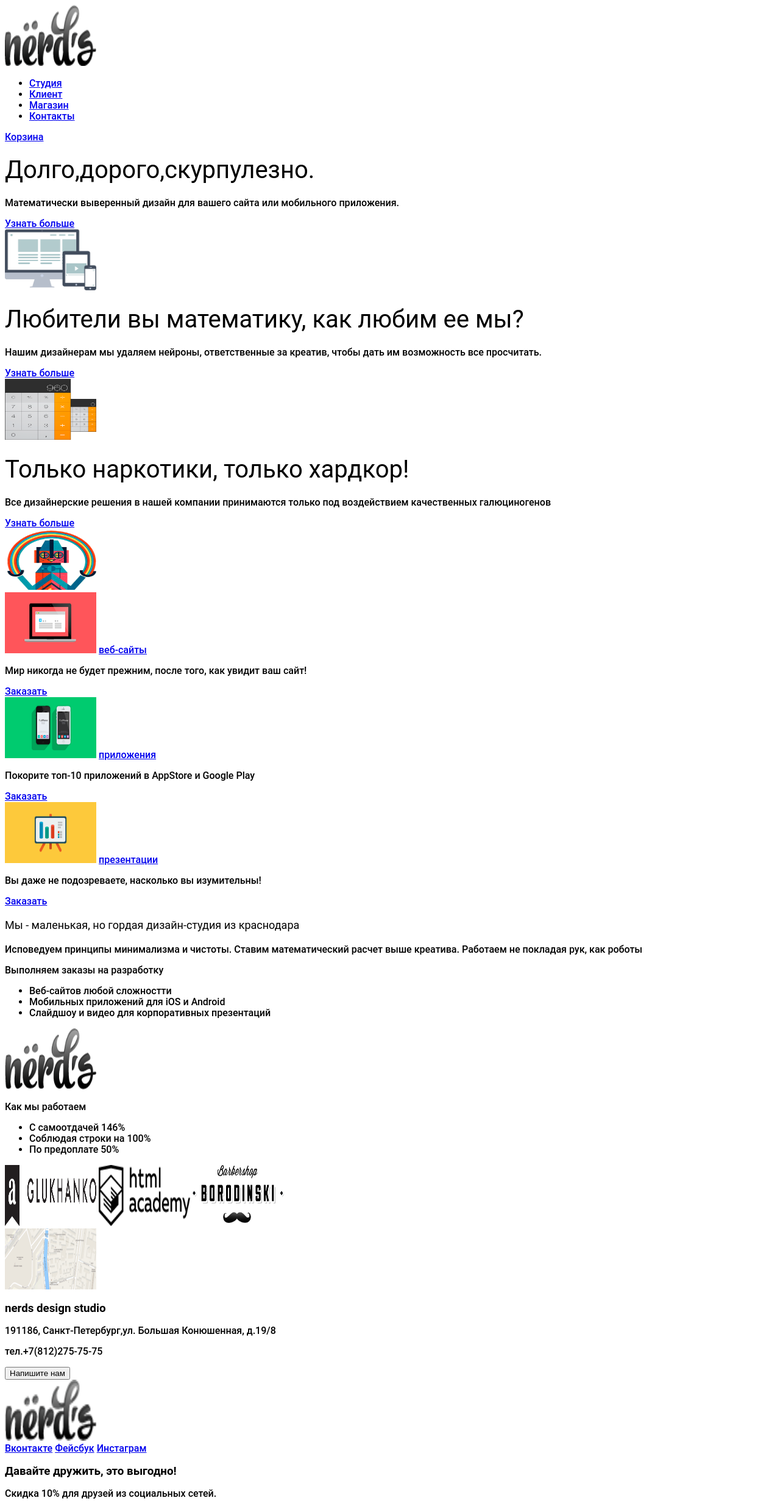
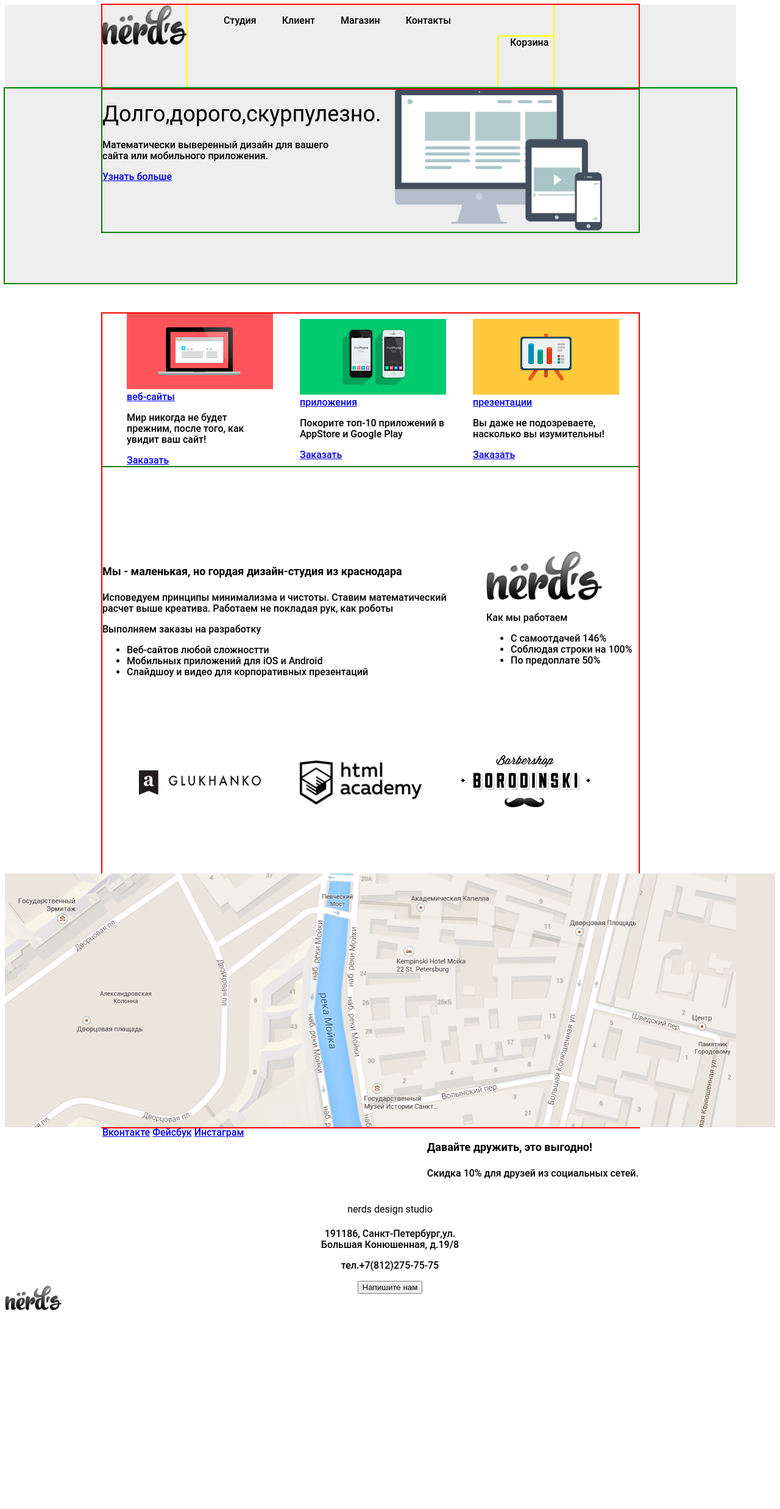
Before and after one commit to alexandranicole/220790-nerds, a plain HTML site: page index.html in a window 1280 px wide. Shown: the whole page at 61% size. After the commit the page ends 2208 px from the top, so only its background shows below. Drawn offline with Linux system fonts and the light colour scheme.

Commit message:
сетка

```diff
--- a/css/style.css
+++ b/css/style.css
@@ -7,13 +7,266 @@ body {
 }
 
 h1 {
-  font-size: 40px;
+  font-size: 36px;
   font-weight: normal;
   line-height: 36px;
 }
 
 h2 {
   font-size: 18px;
+  font-weight: bold;
+  line-height: 36px;
+}
+
+h3 {
+  font-size: 16px;
   font-weight: normal;
-  line-height: 30px;
+   line-height: 30px;
 }
+
+/*HEADER*/
+
+.clearfix::after {
+  content: "";
+  display: table;
+  clear: both;
+}
+
+.main-header {
+  width: 1200px;
+  margin-bottom: 50px;
+  background: #eee;
+}
+
+.logo{
+float: left;
+width: 140px;
+}
+
+.container {
+width: 880px;
+margin-left: 160px;
+margin-right: 160px;
+ outline: 2px solid red;
+}
+
+.main-navigation {
+  width: 600px;
+  background: #eee;
+  margin-right: 60px;
+  float: left;
+  outline: 2px solid yellow;
+}
+
+.main-navigation li {
+  display: inline-block;
+  vertical-align: middle;
+}
+
+.main-navigation a {
+  padding: 26px 19px;
+  font-size: 16px;
+  line-height: 20px;
+  color: black;
+  text-decoration: none;
+}
+
+.user-block {
+float: right;
+  min-height: 85px;
+  width: 90px;
+  outline: 2px solid yellow;
+}
+
+.bottom-container{
+  clear: both;
+  width: 880px;
+  height: 200px;
+  margin-left: auto;
+  margin-right: auto;
+  padding-top: 40px;
+   outline: 2px solid yellow;
+}
+
+
+.slider {
+  width: 1200px;
+  height: 319px;
+  background: #eee;
+  outline: 2px solid green;
+}
+
+.slider-content {
+width: 880px;
+margin-left: 160px;
+margin-right: 160px;
+outline: 2px solid green;
+}
+
+.slider-item{
+width: 880px;
+height: 235px;
+
+}
+
+.left{
+float: left;
+  width: 390px;
+  min-height: 300px;
+}
+
+.right{
+float: right;
+  width: 400px;
+  min-height: 300px;
+}
+
+
+
+/*INDEX*/
+
+.catalog {
+  width: 880px;
+
+  outline: 2px solid green;
+}
+
+.catalog-item{
+display: inline-block;
+vertical-align: middle;
+width: 240px;
+padding-left: 40px;
+}
+
+.catalog-item:last-child{
+  margin-right: 0px;
+}
+
+
+.about-us{
+   width: 880px;
+  margin-top: 140px;
+
+}
+
+.content-left{
+  float: left;
+  width: 577px;
+  min-height: 330px;
+}
+
+.content-right{
+  float: right;
+  width: 250px;
+  min-height: 334px;
+}
+
+.partners{
+  width: 880px;
+  margin-bottom: 100px;
+
+}
+
+.partners a {
+  display: inline-block;
+  vertical-align: middle;
+  padding-left: 60px;
+}
+
+.partners a:last-child{
+  margin-right: 0px;
+}
+
+.partners a:first-child{
+  margin-left: 0px;
+}
+
+/*CATALOG*/
+
+.sidebar {
+  float: left;
+  width: 240px;
+  min-height: 740px;
+}
+
+.right-block{
+float: left;
+width: 460px;
+}
+
+.sorting ul{
+display: inline-block;
+  vertical-align: middle;
+}
+
+.sorting li{
+ display: inline-block;
+  vertical-align: middle;
+}
+
+.catalog-2 {
+  float: right;
+   width: 560px;
+   margin-right: 10px;
+   margin-left: 10px;
+}
+
+.catalog-item-c {
+  display: inline-block;
+  vertical-align: top;
+  width: 240px;
+  height: 240px;
+}
+
+.catalog-item-c:nth-child(3n){
+  margin-right: 0;
+}
+
+.pagination-list  li {
+display: inline-block;
+vertical-align: center;
+}
+/*FOOTER*/
+
+.footer {
+  width: auto;
+  height: 220px;
+}
+
+.google-map-container {
+position:relative;
+  height:416px;
+  background: #e9e5dc;}
+
+.google-map-container .write-us{
+  position: relative;
+  top: 100px;
+  width: 250px;
+  height: 240px;
+  background: #fff;
+  text-align: center;
+}
+
+.logo-3{
+
+}
+
+.write-us{
+position: relative;
+  bottom: 600px;
+  margin-left:auto;
+  margin-right:auto;
+  width: 635px;
+  height: 420px;
+  background: #fff;
+}
+
+.footer-social {
+float: left;
+width: 240px;
+height: 68px;
+}
+
+.footer-text {
+float: right;
+}
--- a/index.html
+++ b/index.html
@@ -7,8 +7,8 @@
    </head>
  <body>
    <header class="main-header">
-     <div class= "container">
-       <a href="#"><img src="img/logo/index-logo-header.png" width="150" height="100" alt="pic" ></a>
+     <div class= "container clearfix">
+       <a class="logo" href="#"><img src="img/logo/index-logo-header.png" width="140" height="65" alt="pic"></a>
        <nav class="main-navigation">
          <ul>
            <li>
@@ -29,7 +29,7 @@
          </div>
         </nav>
        </div>
-       <div class="slider">
+       <div class="slider clearfix">
          <div class="dots">
            <span></span>
            <span></span>
@@ -43,17 +43,17 @@
                <a class="login" href="#">Узнать больше</a>
              </div>
            <div class="right">
-             <img src="img/slider/slider1.png" width="150" height="100" alt="pic">
+             <img src="img/slider/slider1.png" width="340" height="233" alt="pic">
           </div>
         </div>
-        <div class="slider-item">
+        <!--- <div class="slider-item">
              <div class="left">
                <h1>Любители вы математику, как любим ее мы?</h1>
                <p>Нашим дизайнерам мы удаляем нейроны, ответственные за креатив, чтобы дать им возможность все просчитать.</p>
                <a class="login" href="#">Узнать больше</a>
              </div>
            <div class="right">
-             <img src="img/slider/slider2.png" width="150" height="100" alt="pic">
+             <img src="img/slider/slider2.png" width="230" height="250" alt="pic">
           </div>
         </div>
         <div class="slider-item">
@@ -63,32 +63,32 @@
                <a class="login" href="#">Узнать больше</a>
              </div>
            <div class="right">
-             <img src="img/slider/slider3.png" width="150" height="100" alt="pic">
+             <img src="img/slider/slider3.png" width="324" height="310" alt="pic">
           </div>
         </div>
-      </div>
+      </div>-->
      </div>
     </header>
-    <main class="container">
+    <main class="container clearfix">
      <div class="catalog">
-      <div class="catalog_item">
-        <a href="#"><img  src="img/website.png" width="150" height="100" alt="pic"></a>
+      <div class="catalog-item">
+        <a href="#"><img  src="img/website.png" width="240" height="124" alt="pic"></a>
       <a href="#">веб-сайты</a>
       <p>Мир никогда не будет прежним, после того, как увидит ваш сайт!</p>
       <div class="buy">
         <a href="#">Заказать</a>
       </div>
       </div>
-      <div class="catalog_item">
-        <a href="#"><img  src="img/app.png" width="150" height="100" alt="pic"></a>
+      <div class="catalog-item">
+        <a href="#"><img  src="img/app.png" width="240" height="124" alt="pic"></a>
      <a href="#">приложения</a>
      <p>Покорите топ-10 приложений в AppStore и Google Play</p>
       <div class="buy">
         <a href="#">Заказать</a>
       </div>
       </div>
-      <div class="catalog_item">
-        <a href="#"><img src="img/presentation.png" width="150" height="100" alt="pic"></a>
+      <div class="catalog-item">
+        <a href="#"><img src="img/presentation.png" width="240" height="124" alt="pic"></a>
       <a href="#">презентации</a>
       <p>Вы даже не подозреваете, насколько вы изумительны!</p>
       <div class="buy">
@@ -96,7 +96,7 @@
       </div>
       </div>
       </div>
-      <div class="about-us">
+      <div class="about-us clearfix">
         <div class="content-left">
           <h2>Мы - маленькая, но гордая дизайн-студия из краснодара</h2>
           <p>Исповедуем принципы минимализма и чистоты. Ставим математический расчет выше креатива. Работаем не покладая рук, как роботы</p>
@@ -108,7 +108,7 @@
           </ul>
         </div>
         <div class="content-right">
-          <a href="#"><img  src="img/logo/index-logo2.png" width="150" height="100" alt="pic"></a>
+          <a class="logo-2" href="#"><img src="img/logo/index-logo2.png" width="190" height="80" alt="pic"></a>
           <p class="second-header">Как мы работаем</p>
           <ul class="about-us-list">
             <li class="about-us-list__item">С самоотдачей 146%</li>
@@ -118,14 +118,14 @@
         </div>
       </div>
       <div class="partners">
-      	<a href="#"><img src="img/glukhanko.png" width="150" height="100" alt="pic"></a>
-      	<a href="#"><img src="img/html-academy.png" width="150" height="100" alt="pic"></a>
-      	<a href="#"><img src="img/borodinski.png" width="150" height="100" alt="pic"></a>
+      	<a href="#"><img src="img/glukhanko.png" width="200" height="40" alt="pic"></a>
+      	<a href="#"><img src="img/html-academy.png" width="200" height="72" alt="pic"></a>
+      	<a href="#"><img src="img/borodinski.png" width="215" height="90" alt="pic"></a>
       </div>
       </main>
       <footer class="main-footer">
       <div class="google-map-container">
-      <a href="#"><img  src="img/map.jpg" width="150" height="100" alt="pic"></a>
+      <a href="#"><img  src="img/map.jpg" width="1200" height="416" alt="pic"></a>
       <div class="write-us">
       <h3>nerds design studio</h3>
       <p>191186, Санкт-Петербург,ул. Большая Конюшенная, д.19/8</p>
@@ -133,7 +133,7 @@
       <button class="btn">Напишите нам
       </button>
       </div>
-      <img  src="img/logo/logo-footer.png" width="150" height="100" alt="pic">
+      <img class="logo-3" src="img/logo/logo-footer.png" width="93" height="40" alt="pic">
       </div>
     <div class="container">
         <div class="footer-social">
@@ -142,7 +142,7 @@
           <a class="social-btn social-btn-inst" href="#">Инстаграм</a>
         </div>
         <div class="footer-text">
-          <h3>Давайте дружить, это выгодно!</h3>
+          <h2>Давайте дружить, это выгодно!</h2>
           <p>Скидка 10% для друзей из социальных сетей.</p>
         </div>
       </div>
```
Also changed, not shown: catalog.html (+41 -41 lines).
